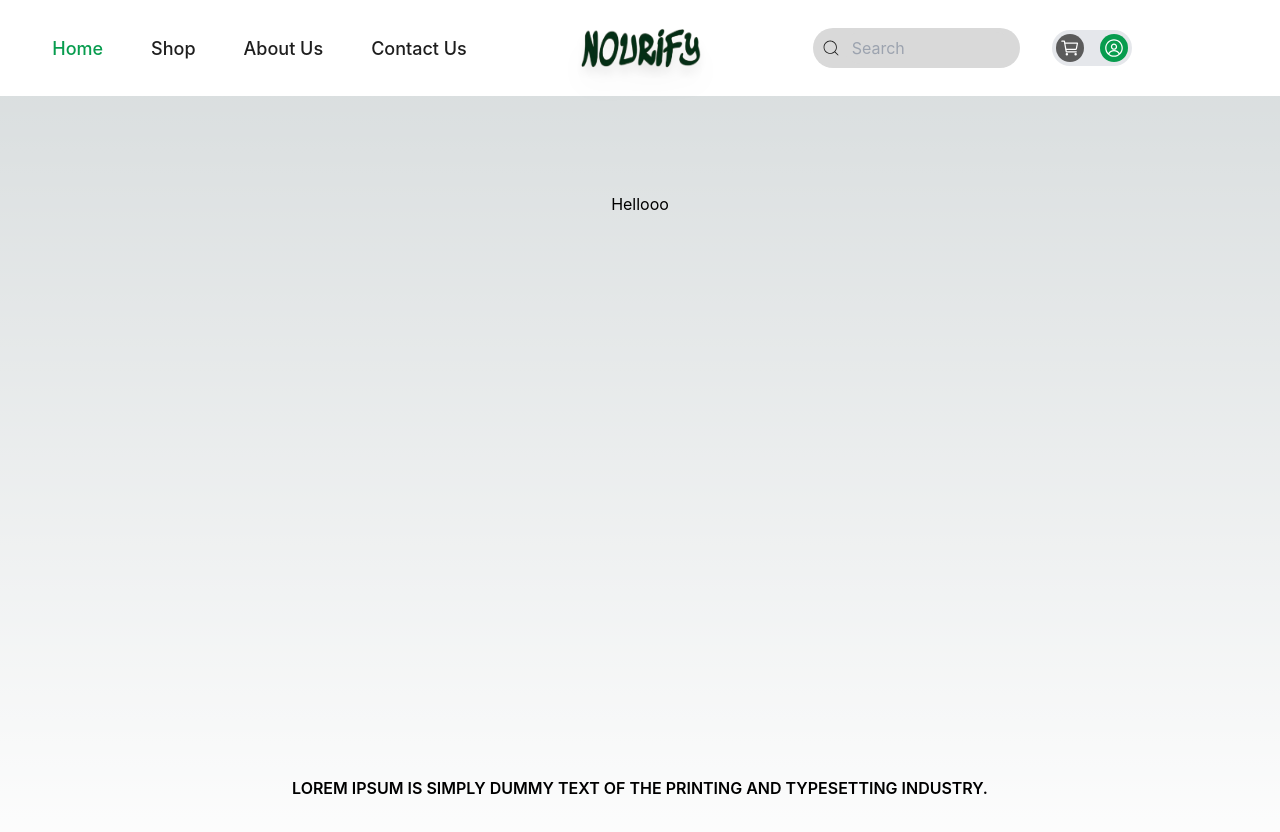
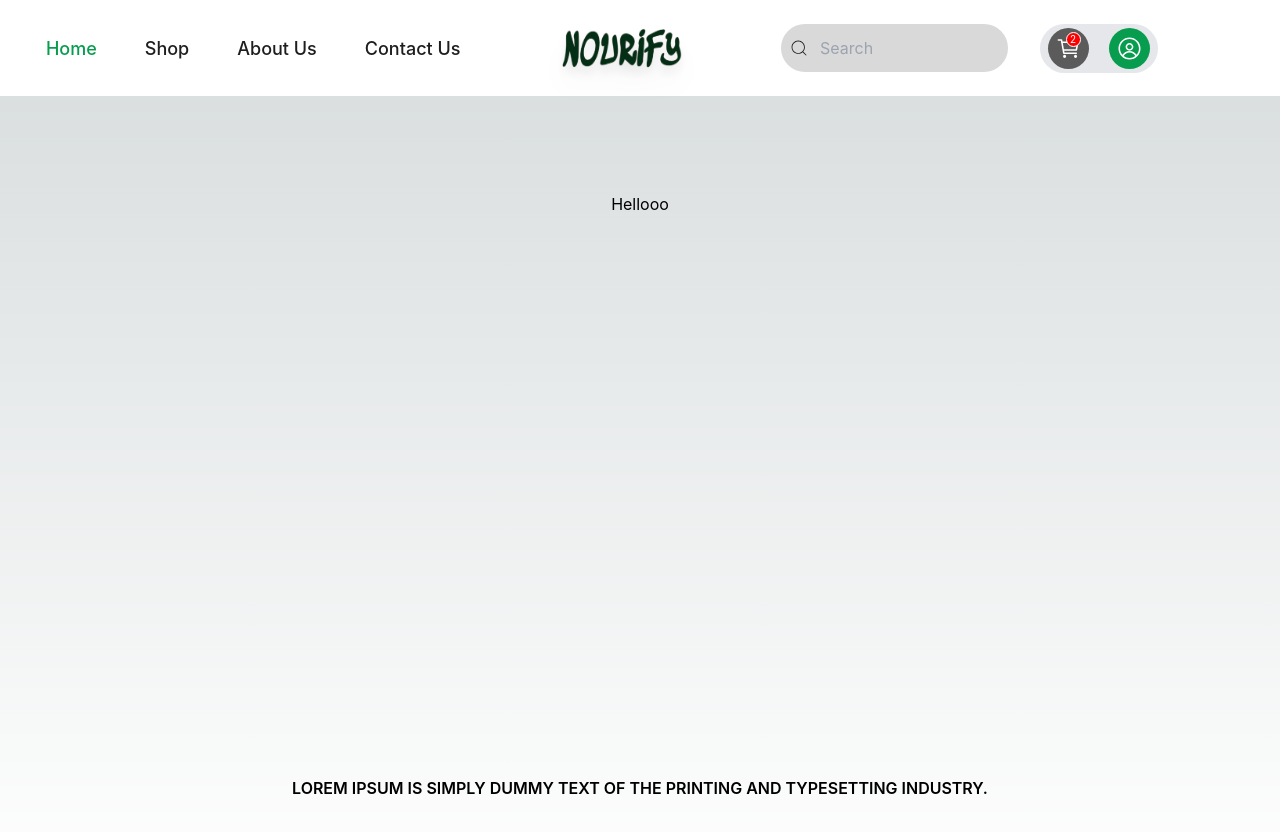
Before and after one commit to Nourify-develop/Nourify, a Next.js app: page / in a window 1280 px wide. Shown: the top 832 px of the page. Built offline with nearby package versions, Linux system fonts and the light colour scheme; a web font is replaced by a local one.

Commit message:
navbar finished

```diff
--- a/src/app/components/Navbar.tsx
+++ b/src/app/components/Navbar.tsx
@@ -58,9 +58,9 @@ function Navbar() {
     */}
 
       <div className="flex gap-[2rem] items-center">
-        <div className="flex items-center gap-[3px] bg-gray-2 rounded-full px-2 py-1 transition-all duration-300 w-[50%] hover:w-[100%]">
+        <div className="flex items-center gap-[3px] bg-gray-2 rounded-full px-2 py-2 transition-all duration-300 w-[50%] hover:w-[100%]">
           <span>
-            <CiSearch className="text-primary z-[1000]" size={"20px"} />
+            <CiSearch className="text-primary" size={"20px"} />
           </span>
           <input
             type="text"
@@ -68,12 +68,15 @@ function Navbar() {
             className="inherit bg-gray-2 rounded-full outline-none transition-all duration-300 px-2 py-1 w-[90%]"
           />
         </div>
-        <div className="flex items-center gap-4 bg-gray-200 px-1 py-1 rounded-full">
-          <div className="bg-[#5B5B5B] rounded-full p-1">
-            <IoCartOutline className="text-white" size={"20px"} />
+        <div className="flex items-center gap-5 bg-gray-200 px-2 py-1 rounded-full">
+          <div className="bg-[#5B5B5B] rounded-full p-2 relative">
+            <IoCartOutline className="text-white" size={"25px"} />
+            <p className=" absolute top-1 right-2  bg-[#FF0000] border border-white h-[15px] w-[15px] rounded-full text-[10px] text-white flex items-center justify-center">
+              2
+            </p>
           </div>
-          <div className="bg-secondary rounded-full p-1">
-            <RxAvatar className="text-white" size={"20px"} />
+          <div className="bg-secondary rounded-full p-2">
+            <RxAvatar className="text-white" size={"25px"} />
           </div>
         </div>
       </div>
```
